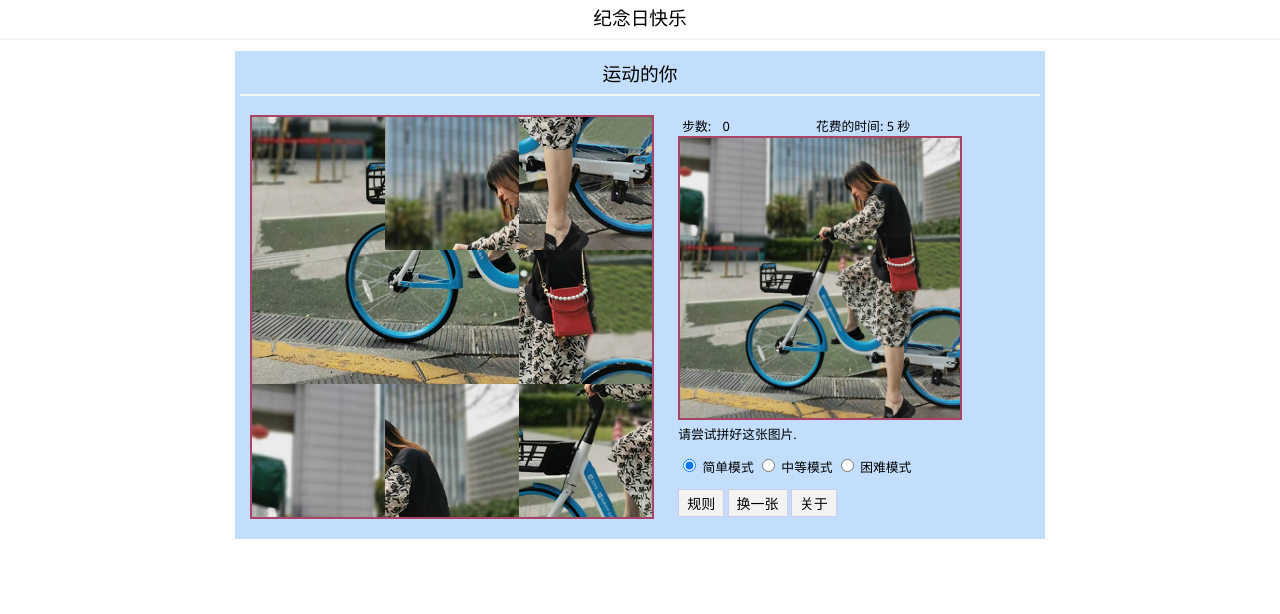
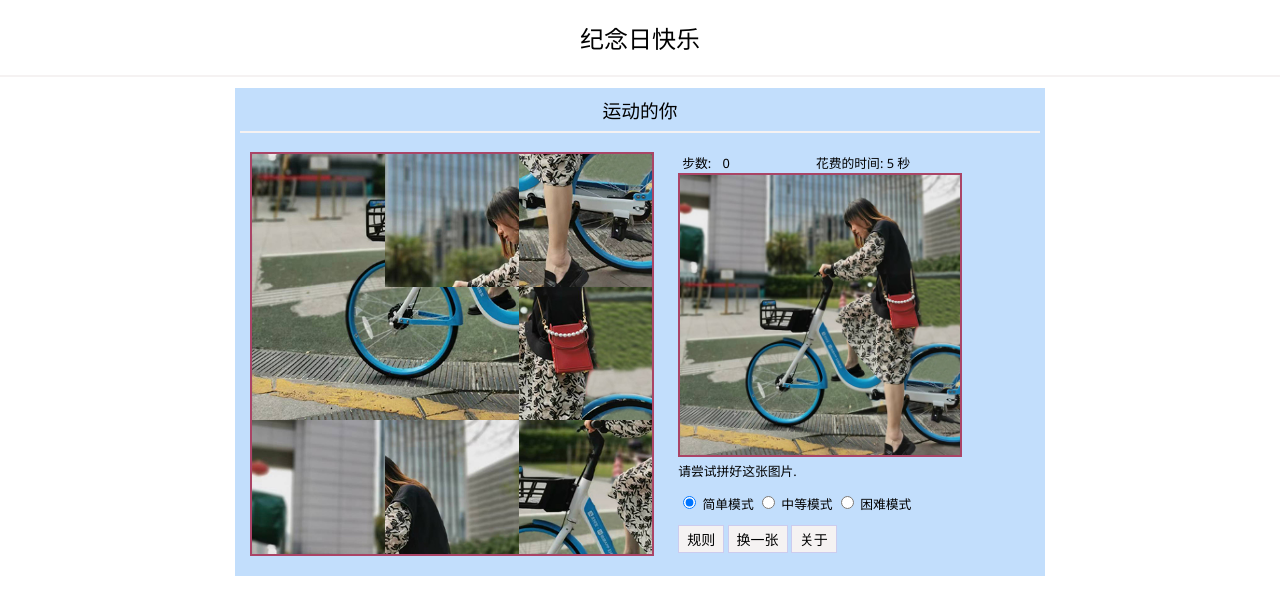
Before and after one commit to Siucheung/H5PUZZLE, a plain HTML site: page index.html in a window 1280 px wide. Drawn offline with Linux system fonts and the light colour scheme.

Commit message:
Update index.html

```diff
--- a/index.html
+++ b/index.html
@@ -10,7 +10,7 @@
 
 <body>
     <div id="collage">
-        <h3>纪念日快乐</h3>
+        <h2>纪念日快乐</h2>
         <hr />
         <div id="playPanel" style="padding:5px;display:none;">
             <h3 id="imgTitle"></h3>
```
